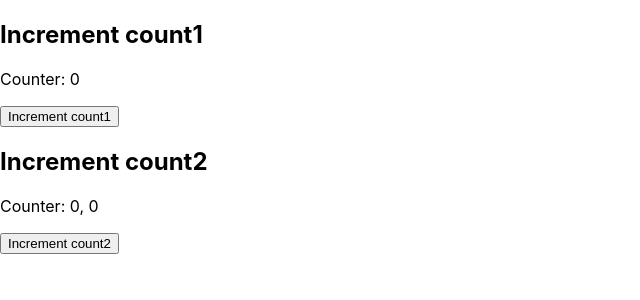
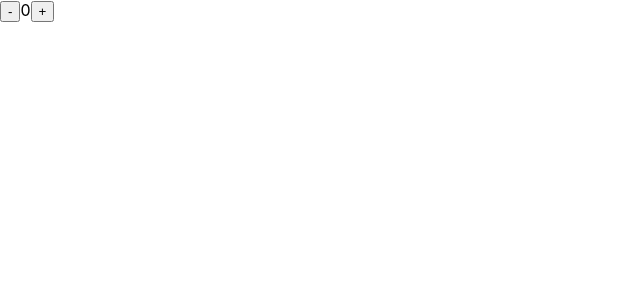
Before and after one commit to kimitashoichi/react-study, a React (Create React App) app: page / in a window 1280 px wide. Shown: the top 300 px of the page, without its empty margins (0-640 px from the left). Built offline with nearby package versions, Linux system fonts and the light colour scheme.

Commit message:
custom hook example

```diff
--- /dev/null
+++ b/src/custome-hook/CounterDisplay.tsx
@@ -0,0 +1,29 @@
+import React, { useState } from "react";
+import { requirePropFactory } from "@material-ui/core";
+
+interface counterDisplayProps {
+  count: number;
+  increment: () => any;
+  decrement: () => any;
+}
+
+type Props = counterDisplayProps;
+
+
+const CounterDisplay: React.FC<Props> = ({
+  count,
+  increment,
+  decrement
+}) => {
+  return (
+    <>
+      <div>
+        <button onClick={decrement}>-</button>
+        <span>{count}</span>
+        <button onClick={increment}>+</button>
+      </div>
+    </>
+  )
+}
+
+export default CounterDisplay;
--- /dev/null
+++ b/src/custome-hook/costomeHookApp.tsx
@@ -0,0 +1,25 @@
+import React, { useState } from "react";
+import CounterDisplay from "./CounterDisplay";
+import { useCounter } from "./useCounter";
+
+// カスタムフックとは
+// 名前がuseで始まる関数,その関数の中でreact hooks が使用できるもの
+// ルール
+// 1. カスタムフックは"use"から始まる名前にすること
+// => その関数が内部でHookを読んでいることを明示的に示すため
+// 2. カスタムフックの内の処理は共通化されるが、stateは共通化されない
+// => 呼び出し場所ごとにstateは異なる
+
+const AppComponent: React.FC = () => {
+  const {count, decrement, increment} = useCounter(0);
+  return (
+    <div className="App">
+      <CounterDisplay
+        count={count}
+        increment={increment}
+        decrement={decrement}/>
+    </div>
+  )
+}
+
+export default AppComponent;
--- /dev/null
+++ b/src/custome-hook/useCounter.ts
@@ -0,0 +1,9 @@
+import { useState } from "react";
+
+export const useCounter = (initialCount: number) => {
+  const [count, setCount] = useState<number>(initialCount);
+  const decrement = () => setCount(count - 1);
+  const increment = () => setCount(count + 1);
+
+  return { count, decrement, increment};
+}
--- a/src/index.tsx
+++ b/src/index.tsx
@@ -22,9 +22,11 @@ import { NotUseMemo, UseMemoComponent } from "./use-memo-callback-example/use-me
 // useMemo Sample (component render)
 import { UseMemoRenderComponent } from "./use-memo-callback-example/use-memo/UseMemoExample2";
 
+import AppComponent from "./custome-hook/costomeHookApp";
+
 ReactDOM.render(
   <React.StrictMode>
-    <UseMemoRenderComponent />
+    <AppComponent />
   </React.StrictMode>,
   document.getElementById('root')
 );
```
